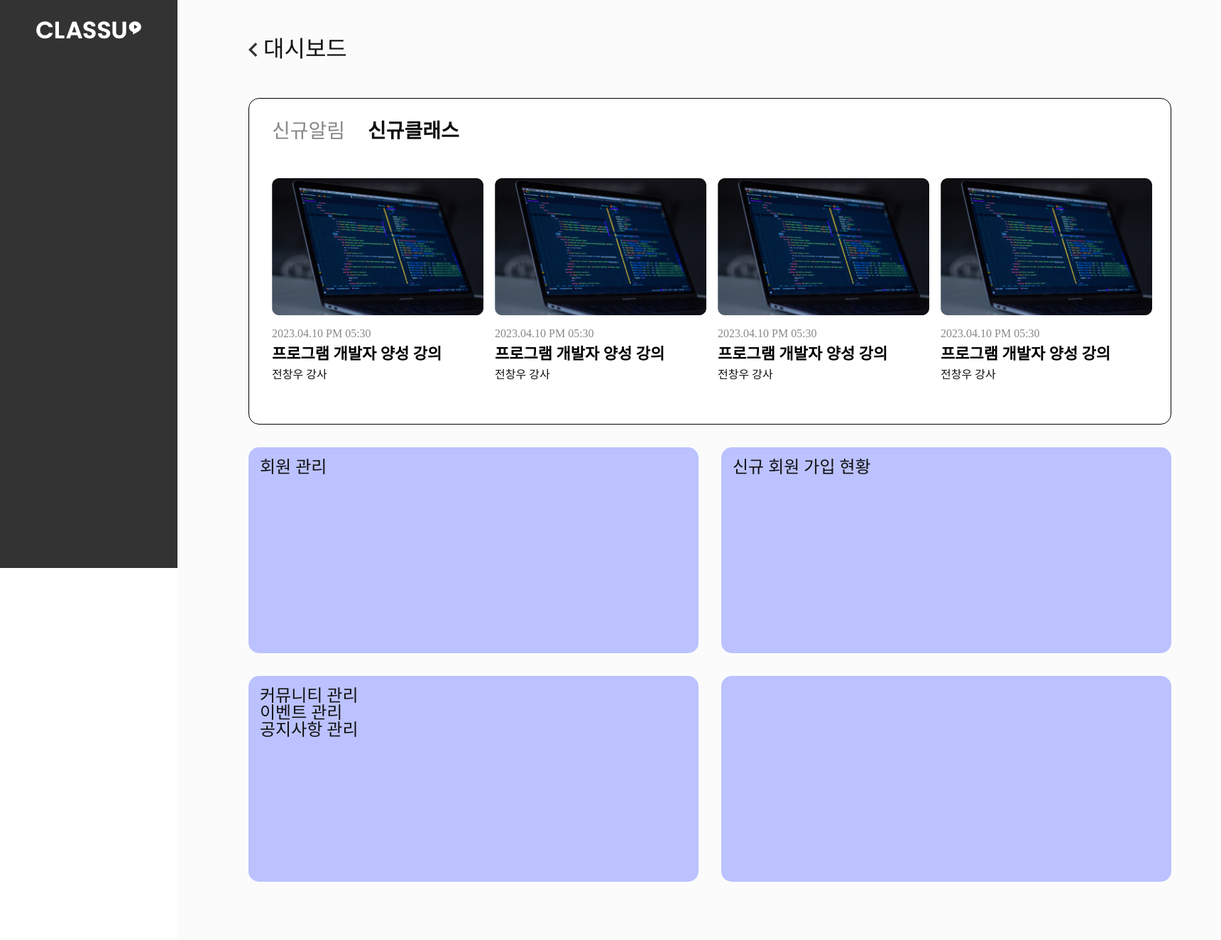
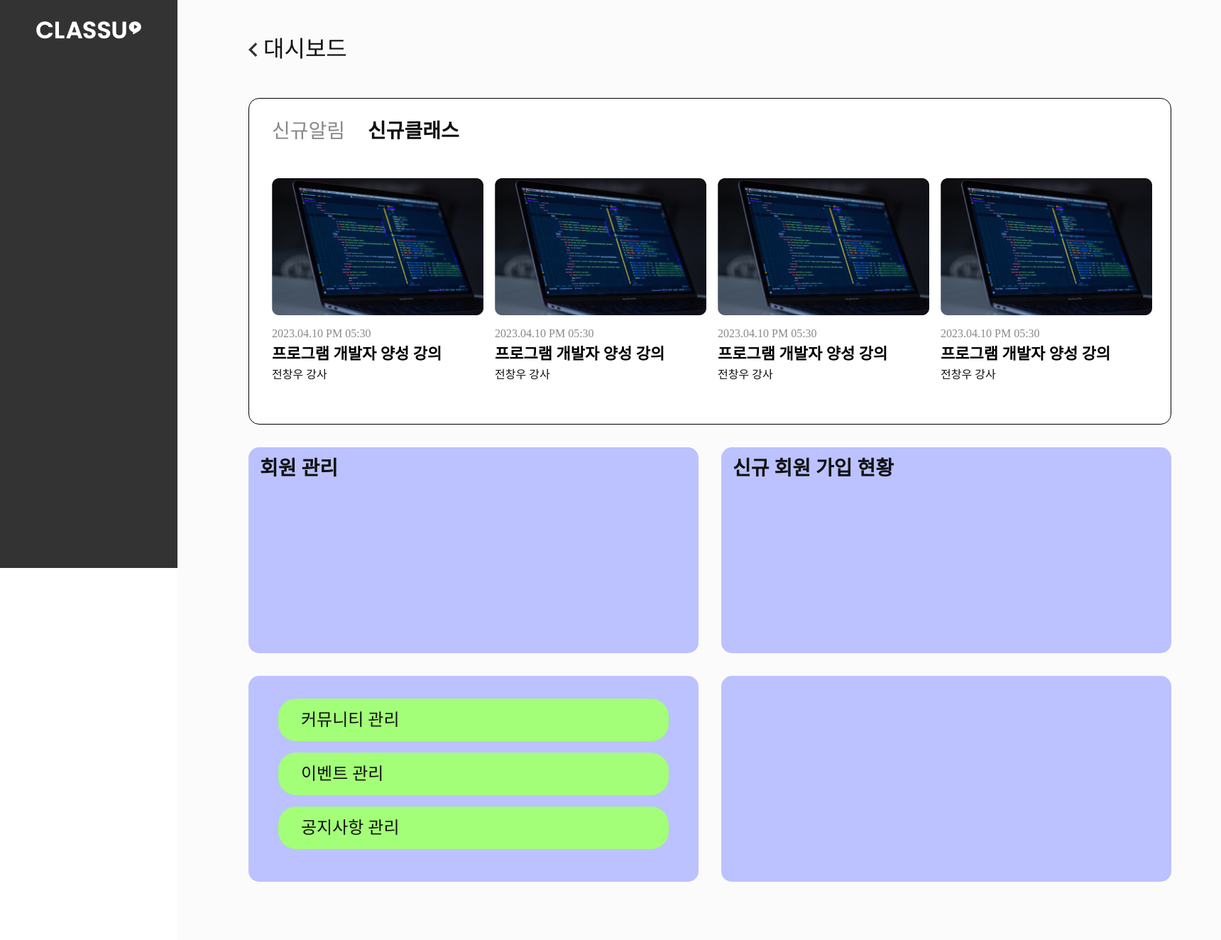
Before and after one commit to soyedpork27/mental_tuning, a PHP site: page / in a window 1720 px wide. Shown: the whole page at 71% size. Run offline with PHP 8.4, Linux system fonts and the light colour scheme.

Commit message:
hollys last push

```diff
--- a/css/index.css
+++ b/css/index.css
@@ -119,7 +119,8 @@ main {
 }
 
 .art-title{
-  font-size : var(--f-size03);
+  font-size : var(--f-size02);
+  font-weight : bold;
 }
 
 .sect-ctnt02 {
@@ -130,3 +131,14 @@ main {
 .manage_title {
   font-size : var(--f-size03);
 }
+
+.manage_bar {
+  width : 550px;
+  border-radius : 25px;
+  background-color : #A3FF78;
+  height : 60px;
+  line-height : 60px;
+  padding : 0 32px;
+  box-sizing : border-box;
+  margin : 16px auto;
+}
--- a/index.html
+++ b/index.html
@@ -112,25 +112,25 @@
 
           </article>
 
-          <article class="ctnt_box02">
+          <article class="ctnt_box02 coulm">
             <h3 class="hidden">세 번째 아티클 박스 제목</h3>
 
-            <p>
+            <p class="manage_bar">
               <span class="manage_title">커뮤니티 관리</span>
             </p>
 
-            <p>
+            <p class="manage_bar">
               <span class="manage_title">이벤트 관리</span>
             </p>
 
-            <p>
+            <p class="manage_bar">
               <span class="manage_title">공지사항 관리</span>
             </p>
 
           </article>
 
           <article class="ctnt_box02">
-            <h3 class="hidden">네 번째 아티클 박스 제목</h3>
+            <h3 class="hidden">calander</h3>
 
 
           </article>
```
